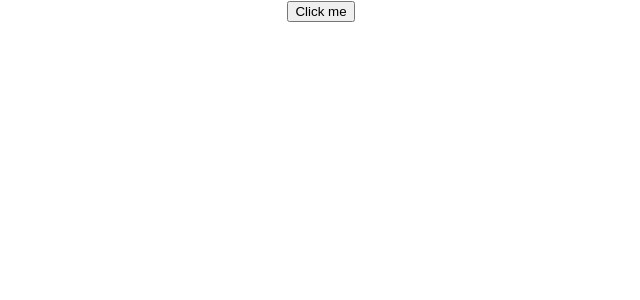
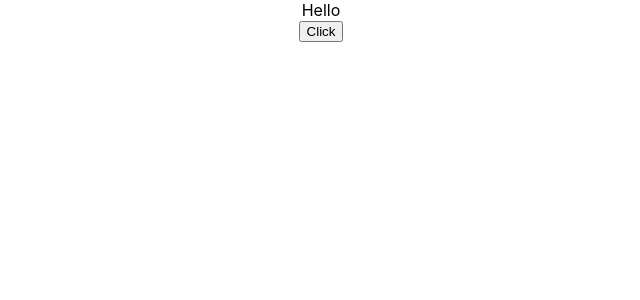
Before and after one commit to RohuTheCoder/React-Fundamentals, a React (Create React App) app: page / in a window 1280 px wide. Shown: the top 300 px of the page, without its empty margins (319-959 px from the left). Built offline with nearby package versions, Linux system fonts and the light colour scheme.

Commit message:
Binding Event handlers in render method

```diff
--- a/src/App.js
+++ b/src/App.js
@@ -8,13 +8,15 @@ import Message from './components/Message';
 import Counter from './components/Counter';
 import FunctionClick from './components/FunctionClick';
 import ClassClick from './components/ClassClick';
+import EventBind from './components/EventBind';
 
 class App extends React.Component {
   render() {
     return (
       <div className="App">
-      {/* <FunctionClick /> */}
-      <ClassClick />
+      <EventBind />
+       {/* <FunctionClick /> */}
+       {/* <ClassClick /> */}
        {/* <Counter /> */}
        {/* <Message /> */}
        {/* <Greet name="Bruce" heroName="Batman" />
--- /dev/null
+++ b/src/components/EventBind.js
@@ -0,0 +1,31 @@
+import React, { Component } from 'react';
+
+export class EventBind extends Component {
+
+    constructor(props) {
+        super(props)
+
+        this.state = {
+            message: 'Hello'
+        }
+    }
+
+    clickHandler() {
+        this.setState({
+            message: 'Goodbye!'
+        })
+        console.log(this)
+    }
+
+    render() {
+        return (
+            <div>
+                <div>{this.state.message}</div>
+              {/* <button onClick={this.clickHandler.bind(this)}>Click</button> */}
+              <button onClick={() => this.clickHandler()}>Click</button>
+            </div>
+        )
+    }
+}
+
+export default EventBind;
```
